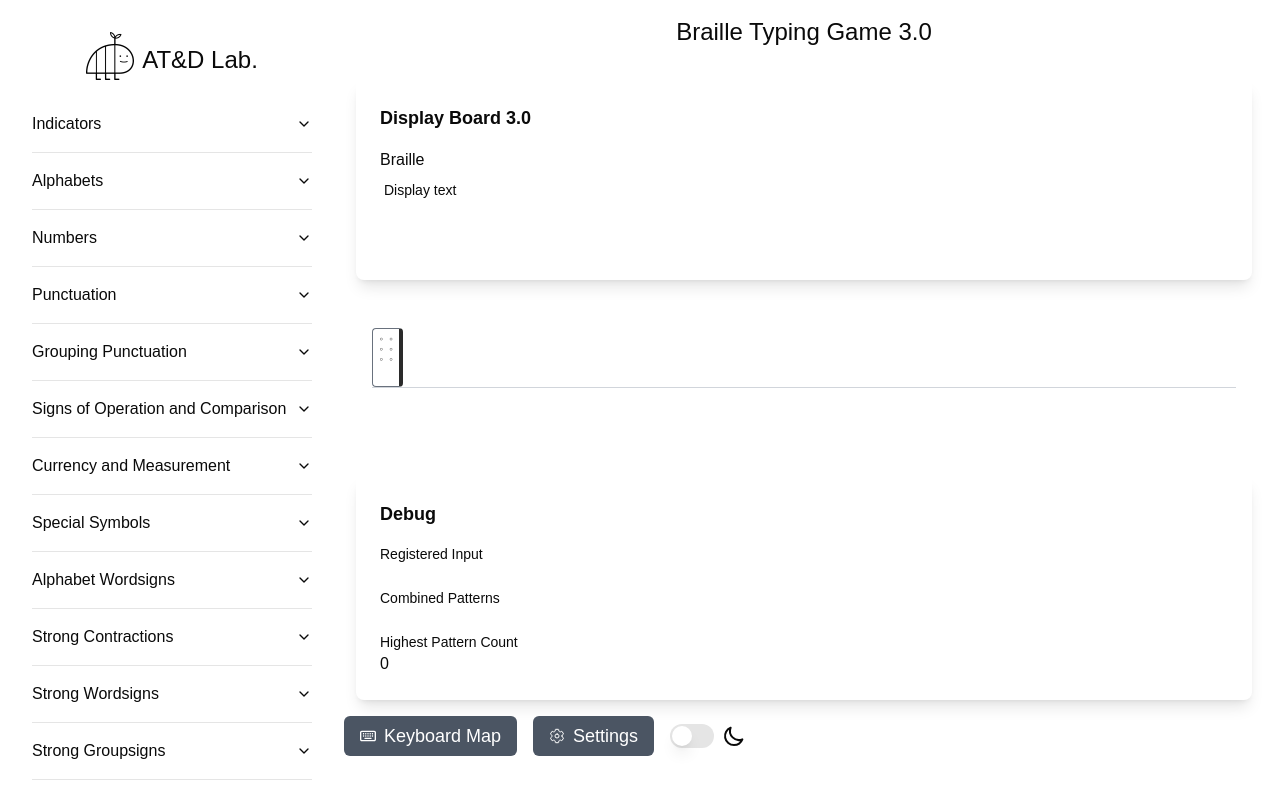
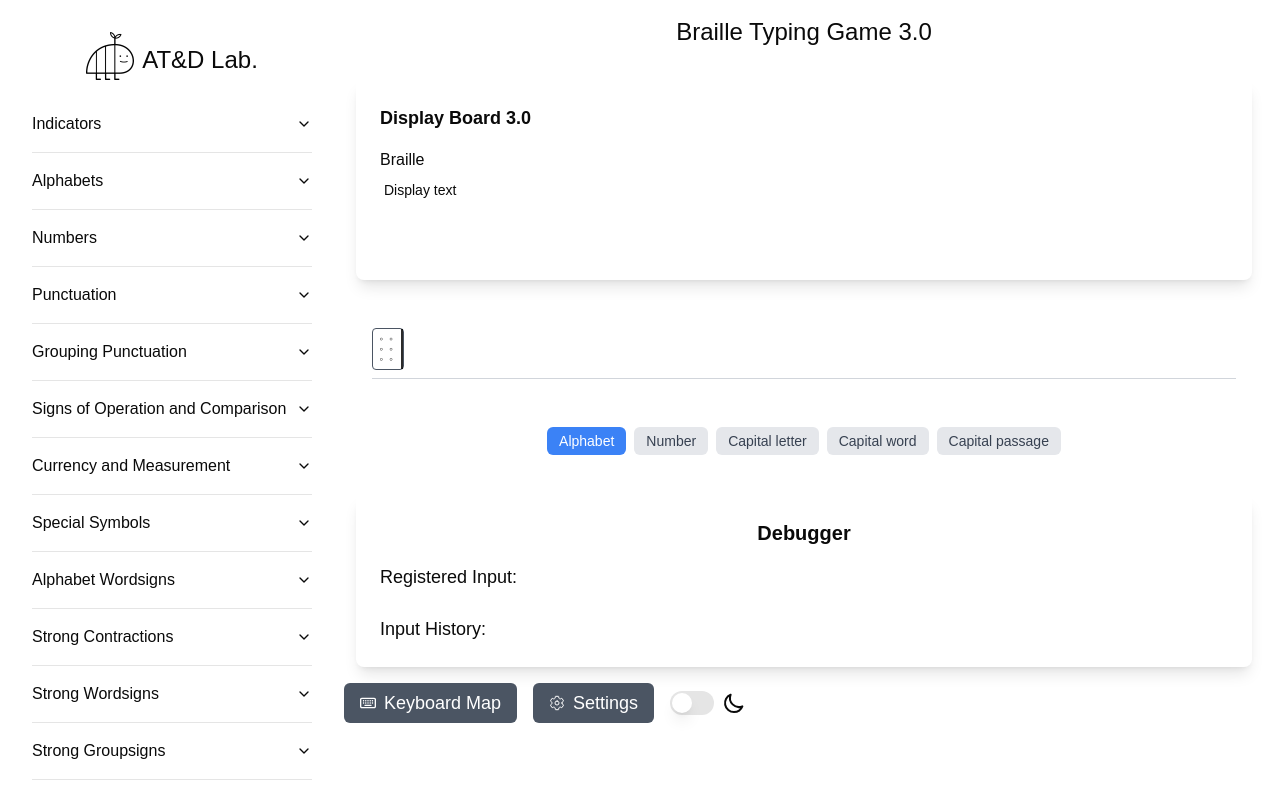
Before and after one commit to synicalToo/english-braille-application-html, a Next.js app: page /typing in a window 1280 px wide. Shown: the top 799 px of the page. Built offline with nearby package versions, Linux system fonts and the light colour scheme.

Commit message:
improve ui of typing board and debugger section show typing modes below typing board

```diff
--- a/src/components/customUI/brailleFont.tsx
+++ b/src/components/customUI/brailleFont.tsx
@@ -10,5 +10,10 @@ interface BrailleBoxProps {
 const brailleFont = localFont({ src: "../../app/fonts/SixBraille20.woff2" });
 
 export function BrailleFont({ children, showCursor = false }: BrailleBoxProps) {
-  return <div className={cn("text-4xl border border-gray-600 rounded-sm inline-block", showCursor && "border-r-4 border-r-black animate-pulse", brailleFont.className)}>{children}</div>;
+  return (
+    <div className={cn("text-4xl border border-gray-600 rounded-sm flex", brailleFont.className)}>
+      {children}
+      {showCursor && <span className="border-r-2 border-black animate-pulse ml-[2px]" />}
+    </div>
+  );
 }
--- a/src/components/root/screen3.0.tsx
+++ b/src/components/root/screen3.0.tsx
@@ -22,13 +22,11 @@ export function ScreenThree() {
   const [registeredInput, setRegisteredInput] = useState<string[]>(Array(6));
   const [inputHistory, setInputHistory] = useState<string[]>([]);
 
-  const [currentTypingMode, setCurrentTypingMode] = useState<string[]>([typingMode.alphabet]);
+  const [currentTypingMode, setCurrentTypingMode] = useState<string>(typingMode.alphabet);
   const [typingModeHistory, setTypingModeHistory] = useState<string[]>([typingMode.alphabet]);
 
   const [combinedPatternHistory, setCombinedPatternHistory] = useState<string[]>([]);
-  const [highestPatternCount, setHighestPatternCount] = useState<number>(0);
 
-  // Add new state for matches
   const [matchedItems, setMatchedItems] = useState<Array<{ unicode: string; display: string }>>([]);
 
   useEffect(() => {
@@ -70,7 +68,6 @@ export function ScreenThree() {
 
           if (matchingResult) {
             setCombinedPatternHistory((prev) => [...prev, potentialCombination]);
-            // Add matched item
             setMatchedItems((prev) => [
               ...prev,
               {
@@ -89,8 +86,6 @@ export function ScreenThree() {
               },
             ]);
           }
-
-          setHighestPatternCount(findHighestMatchingPatternCount(combinedEncoding));
         }
       }
     };
@@ -121,9 +116,9 @@ export function ScreenThree() {
       </div>
 
       <div id="typing-board" className="w-full max-w-4xl p-4 rounded-lg">
-        <div className="flex flex-wrap gap-2 min-h-[60px] border-b border-gray-300">
+        <div className="flex flex-wrap gap-2 border-b border-gray-300 items-start pb-2">
           {matchedItems.map((item, index) => (
-            <div key={index} className="flex flex-col items-center">
+            <div key={index} className="flex flex-col items-center justify-end">
               <BrailleFont>{item.unicode}</BrailleFont>
               <p className="text-xs">{item.display}</p>
             </div>
@@ -133,31 +128,45 @@ export function ScreenThree() {
       </div>
 
       <div id="typing-mode" className="mt-2 flex items-center gap-2 p-2 rounded">
-        <div className="flex gap-2"></div>
+        <div className="flex gap-2">
+          {Object.values(typingMode).map((value) => (
+            <span
+              key={value}
+              className={`px-3 py-1 rounded-md text-sm cursor-default
+                  ${currentTypingMode === value ? "bg-blue-500 text-white dark:bg-blue-600" : "bg-gray-200 text-gray-700 dark:bg-gray-700 dark:text-gray-200"}`}
+            >
+              {value}
+            </span>
+          ))}
+        </div>
       </div>
 
       {debug && (
         <div className="w-full max-w-4xl p-6 rounded-lg shadow-lg mt-4 mb-4">
-          <h2 className="text-lg font-semibold mb-4">Debug</h2>
+          <h2 className="text-xl text-center font-semibold mb-4">Debugger</h2>
           <div className="space-y-6">
             <div>
-              <h3 className="text-sm">Registered Input</h3>
-              <div className="flex space-x-2">
-                {registeredInput &&
-                  registeredInput.map((item, index) => (
+              <h3 className="text-lg">Registered Input:</h3>
+              <div className="flex gap-2">
+                <div className="flex flex-col">
+                  {registeredInput.slice(0, 3).map((item, index) => (
                     <div key={index} className="flex items-center">
                       <p className="text-sm">{item}</p>
                     </div>
                   ))}
+                </div>
+                <div className="flex flex-col">
+                  {registeredInput.slice(3, 6).map((item, index) => (
+                    <div key={index} className="flex items-center">
+                      <p className="text-sm">{item}</p>
+                    </div>
+                  ))}
+                </div>
               </div>
             </div>
             <div>
-              <h3 className="text-sm">Combined Patterns</h3>
+              <h3 className="text-lg">Input History:</h3>
               <p>{combinedPatternHistory.join(", ")}</p>
-            </div>
-            <div>
-              <h3 className="text-sm">Highest Pattern Count</h3>
-              <p>{highestPatternCount}</p>
             </div>
           </div>
         </div>
```
